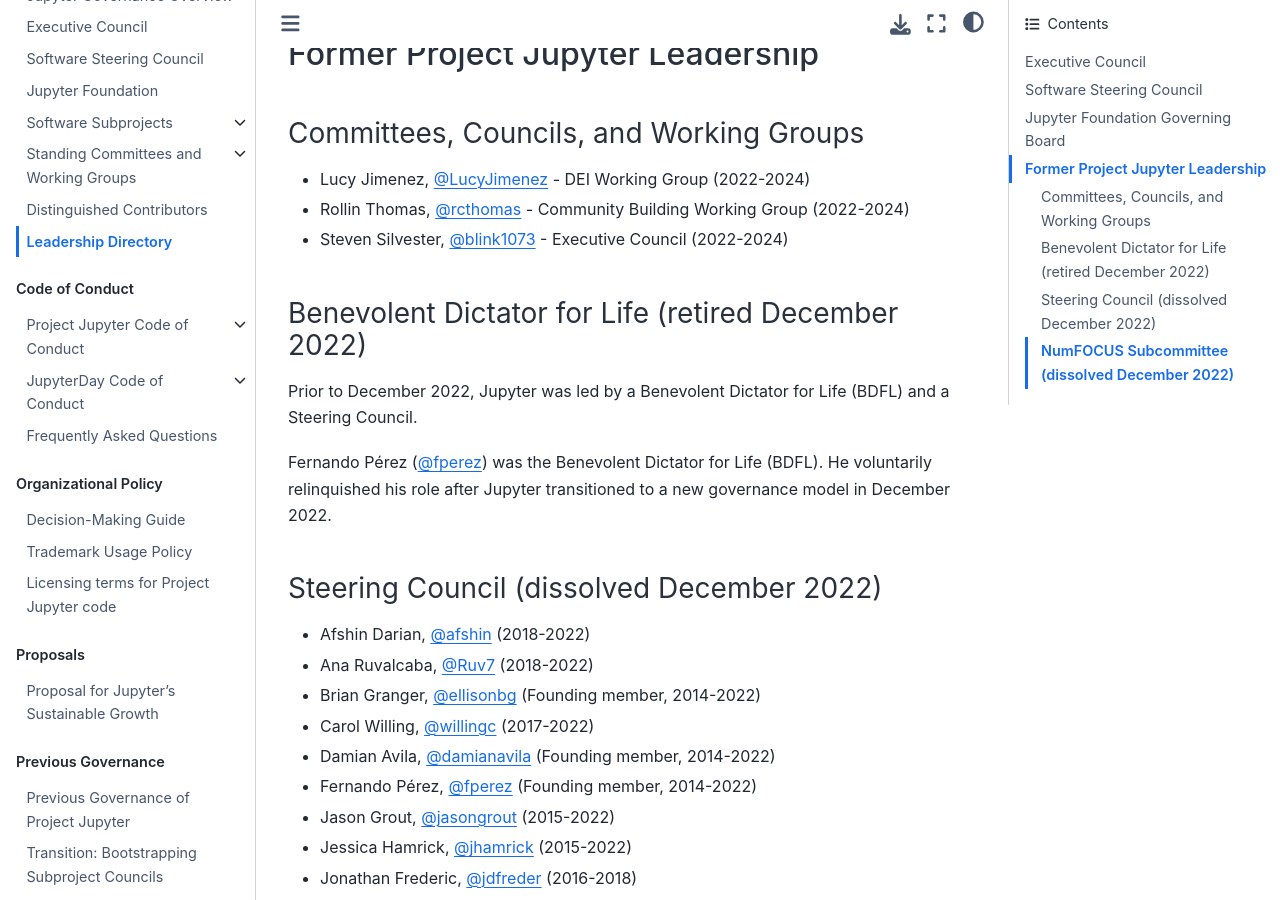
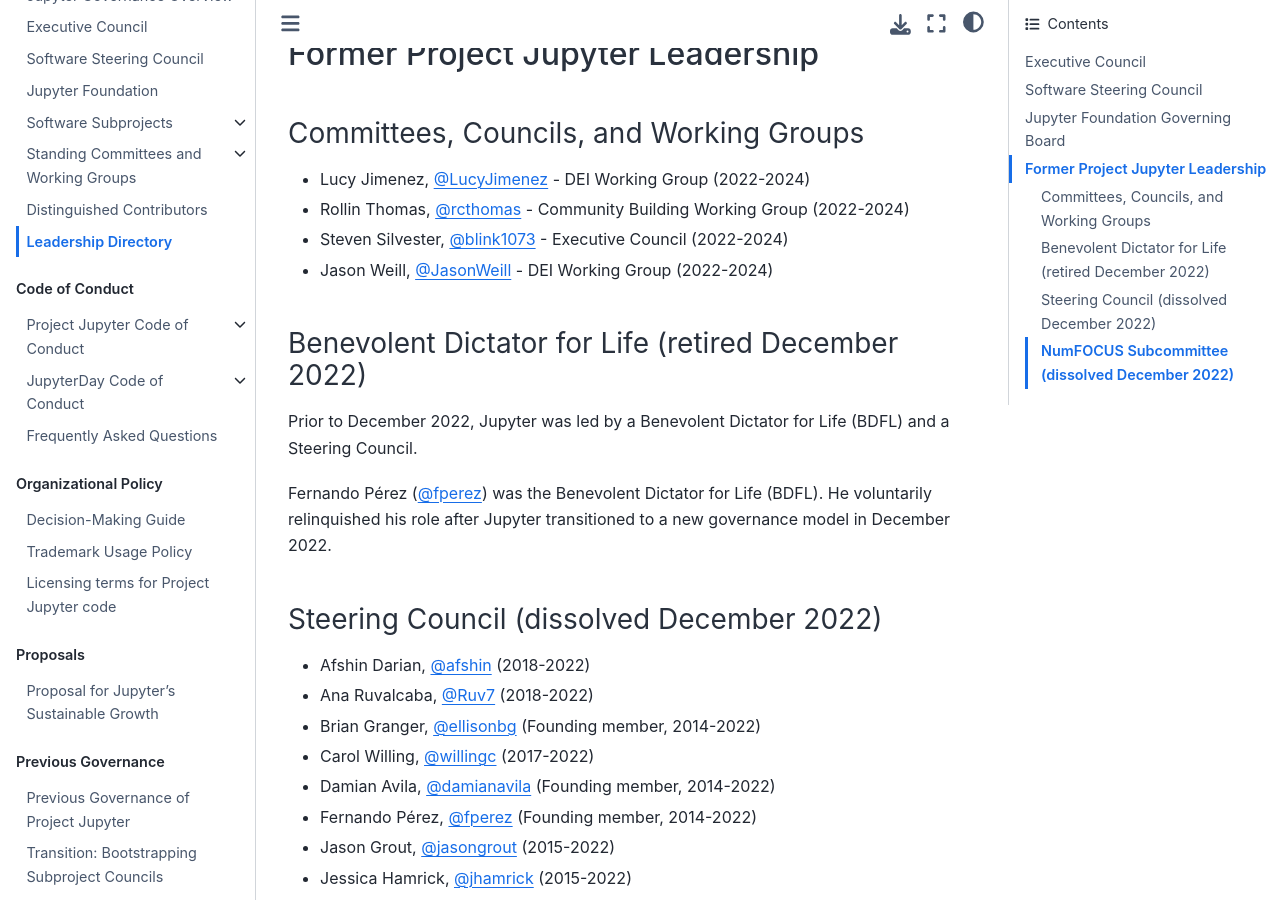
Before and after one commit to jupyter/governance, a Jupyter Book: the page built from people.md, in a window 1280 px wide and 900 px high, scrolled down 2327 px. Built offline with Jupyter Book 1.0.4 settings and Sphinx 7.4.7 and the Sphinx Book theme 1.1.4, drawn with Linux system fonts in a browser that asks for light colours; pages that are not in the unit, such as notebooks, are missing from menus.

Commit message:
credit Jason Weill as a former working group member

```diff
--- a/people.md
+++ b/people.md
@@ -72,6 +72,7 @@
 - Lucy Jimenez, [@LucyJimenez](https://github.com/LucyJimenez) - DEI Working Group (2022-2024)
 - Rollin Thomas, [@rcthomas](https://github.com/rcthomas) - Community Building Working Group (2022-2024)
 - Steven Silvester, [@blink1073](https://github.com/blink1073) - Executive Council (2022-2024)
+- Jason Weill, [@JasonWeill](https://github.com/JasonWeill) - DEI Working Group (2022-2024)
 
 ### Benevolent Dictator for Life (retired December 2022)
 
```
